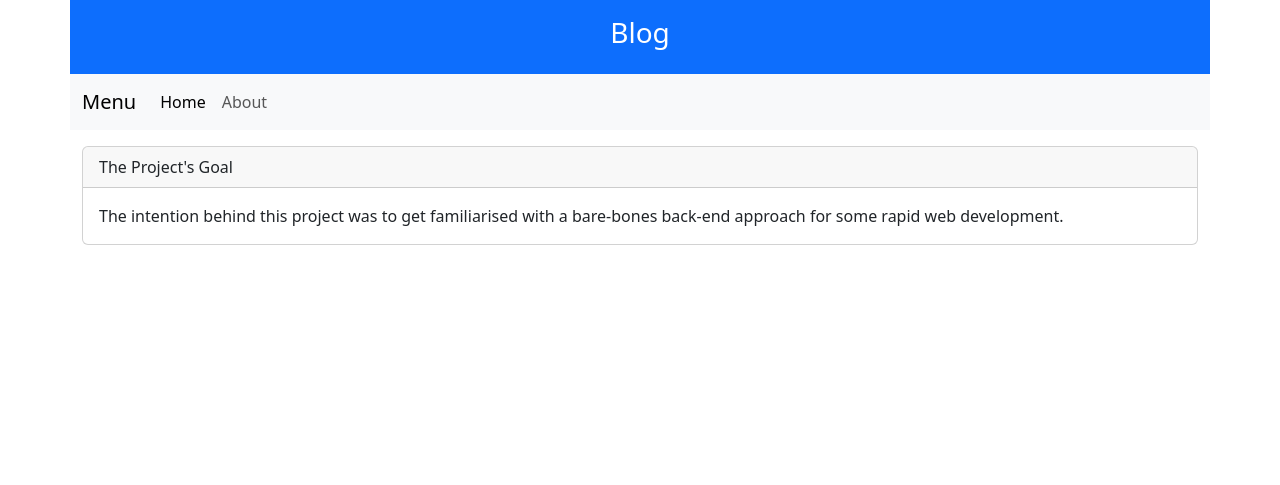
After one commit to in7hesky/python-flask-boilerplate, a Flask app: page /about in a window 1280 px wide. The commit adds this page. Shown: the top 485 px of the page. Run offline with Flask 3, Linux system fonts and the light colour scheme.

Commit message:
add about page

```diff
--- a/app/info/info.py
+++ b/app/info/info.py
@@ -10,6 +10,10 @@ def home():
                         "visits_counter": VisitsCounter(),
                         })
 
+@info_bp.route("/about")
+def about():
+    return render_template("about.html")
+
 class VisitsCounter:
     COUNT = 0
 
--- /dev/null
+++ b/app/info/templates/about.html
@@ -0,0 +1,13 @@
+{% extends "base.html" %}
+
+{% block main %}
+<div class="container-fluid mt-3">
+    <div class="card">
+        <div class="card-header text-capitalize">The project's goal</div>
+        <div class="card-body">
+            <p class="card-text">The intention behind this project was to get familiarised with a bare-bones back-end approach for some rapid web development.</p>
+        </div>
+    </div>
+</div>
+
+{% endblock %}
--- a/app/templates/base.html
+++ b/app/templates/base.html
@@ -1,6 +1,6 @@
 {% set nav_items = [
-    {"name": "Home", "link": "#"},
-    {"name": "About", "link": "#"}
+    {"name": "Home", "link": ""},
+    {"name": "About", "link": ""}
     ]
 %}
 <!DOCTYPE html>
```
